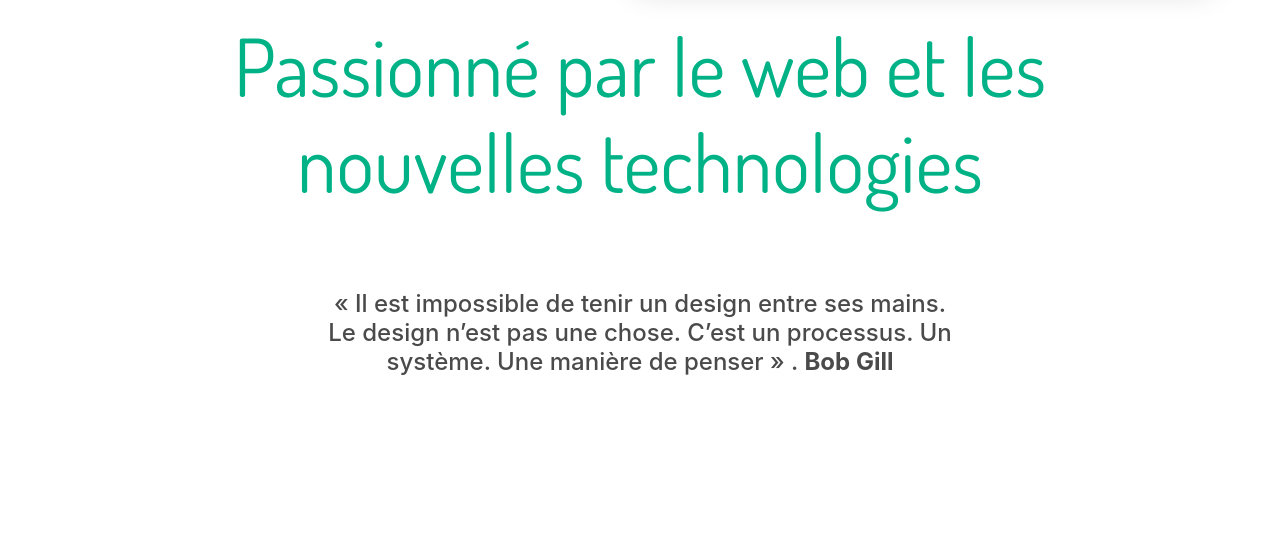
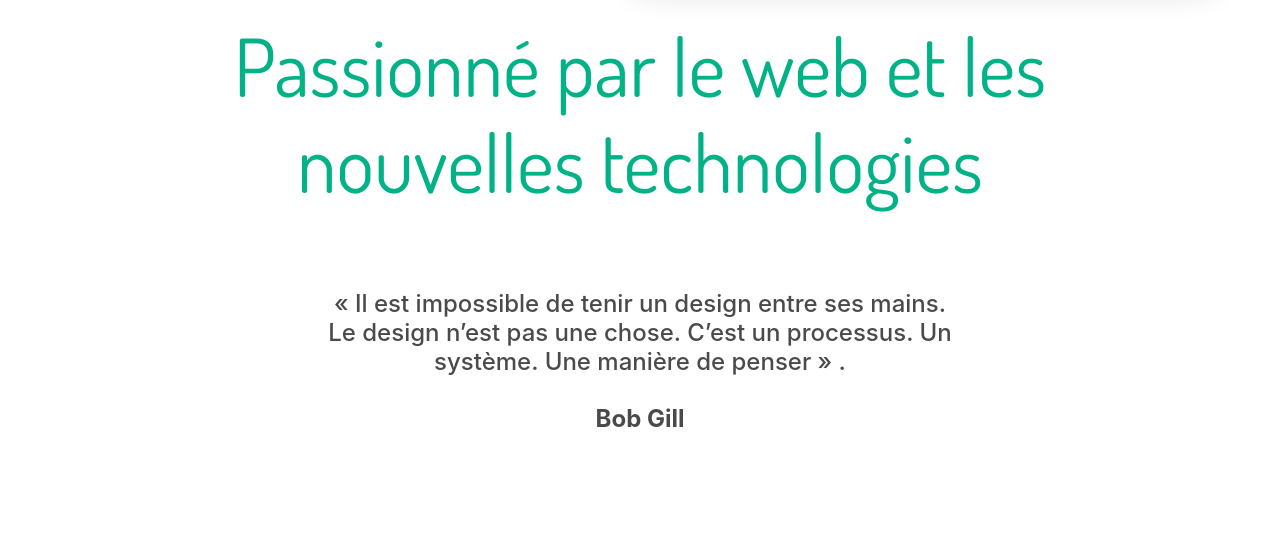
Before and after one commit to ibrahimsow/Myportfolio, a plain HTML site: page index.html in a window 1280 px wide. Shown: the part 902-1459 px from the top of the page. Before the commit the page ends 1406 px from the top, so only its background shows below. Drawn offline with nearby package versions, Linux system fonts and the light colour scheme.

Commit message:
last-design

```diff
--- a/index.html
+++ b/index.html
@@ -13,7 +13,7 @@
     <link href="https://fonts.googleapis.com/css?family=Dosis|Major+Mono+Display|Oswald|Oxygen" rel="stylesheet">
     <link rel="stylesheet" href="https://use.fontawesome.com/releases/v5.6.3/css/all.css" integrity="sha384-UHRtZLI+pbxtHCWp1t77Bi1L4ZtiqrqD80Kn4Z8NTSRyMA2Fd33n5dQ8lWUE00s/" crossorigin="anonymous">
     <link rel="stylesheet" href="style.css">
-    <title>Hello, world!</title>
+    <title>Sow-ibrahim</title>
   </head>
   <body>
     <header id="header" class="container-fluid d-flex flex-column justify-content-center align-items-center">
@@ -54,7 +54,7 @@
     </header>
     <section class="section-transition container-fluid flex-column d-flex justify-content-center align-items-center">
         <h1 class="text-center">Passionné par le web et les nouvelles technologies</h1>
-        <h2 class="text-center">« Il est impossible de tenir un design entre ses mains. Le design n’est pas une chose. C’est un processus. Un système. Une manière de penser » . <strong>Bob Gill</strong></h2>
+        <h2 class="text-center">« Il est impossible de tenir un design entre ses mains. Le design n’est pas une chose. C’est un processus. Un système. Une manière de penser » . <br><br> <strong>Bob Gill</strong></h2>
     </section>
     <section class="section-projet container-fluid flex-column d-flex justify-content-center align-items-center" id="projets">
 
```
